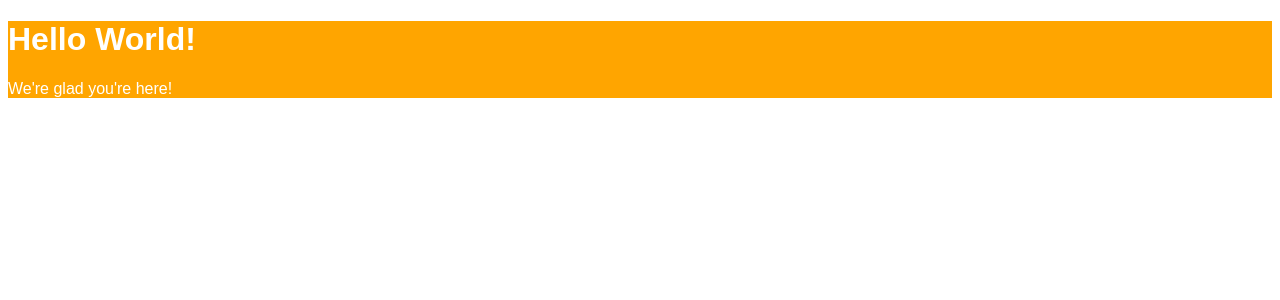
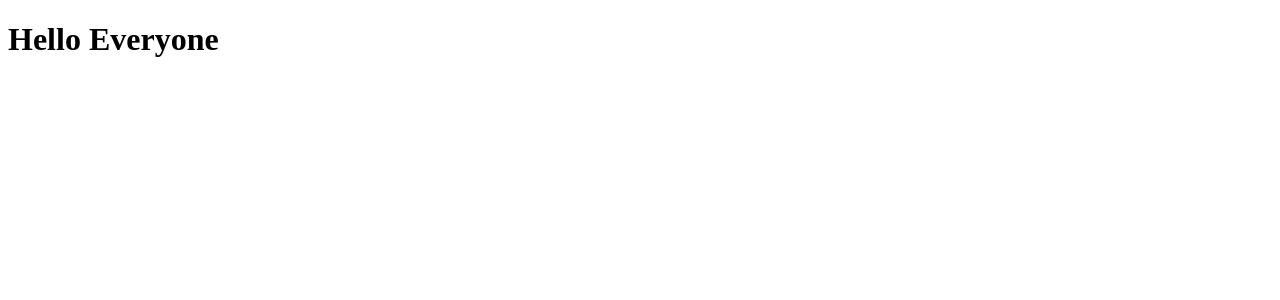
Before and after one commit to olibyte/reactEssential, a React (Create React App) app: page / in a window 1280 px wide. Shown: the top 300 px of the page. Built offline with nearby package versions, Linux system fonts and the light colour scheme.

Commit message:
create react component

```diff
--- a/src/index.js
+++ b/src/index.js
@@ -10,16 +10,18 @@ import ReactDOM from 'react-dom';
 // // unregister() to register() below. Note this comes with some pitfalls.
 // // Learn more about service workers: https://bit.ly/CRA-PWA
 // serviceWorker.unregister();
-var style = {
-    backgroundColor: 'orange',
-    color: 'white',
-    fontFamily: 'Arial'
+
+class Message extends React.Component {
+    render() {
+        return (
+            <div>
+                <h1>Hello Everyone</h1>
+            </div>
+        )
+    }
 }
 
 ReactDOM.render(
-    <div style={style}>
-        <h1 id="heading-element">Hello World!</h1>
-        <p>We're glad you're here!</p>
-    </div>,
+    <Message />,
     document.getElementById('root')
 );
```
